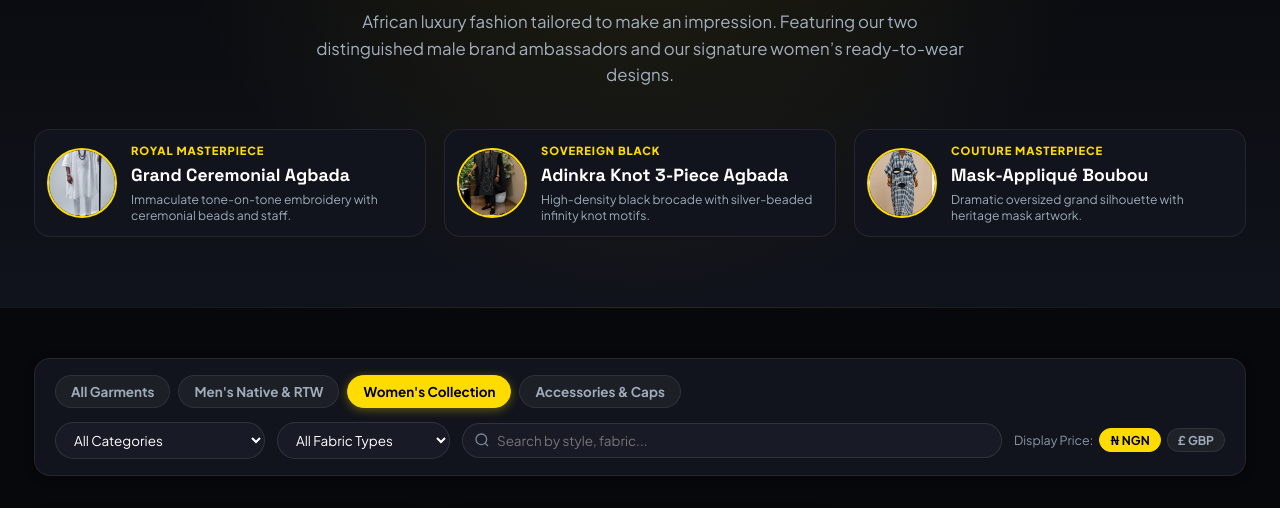
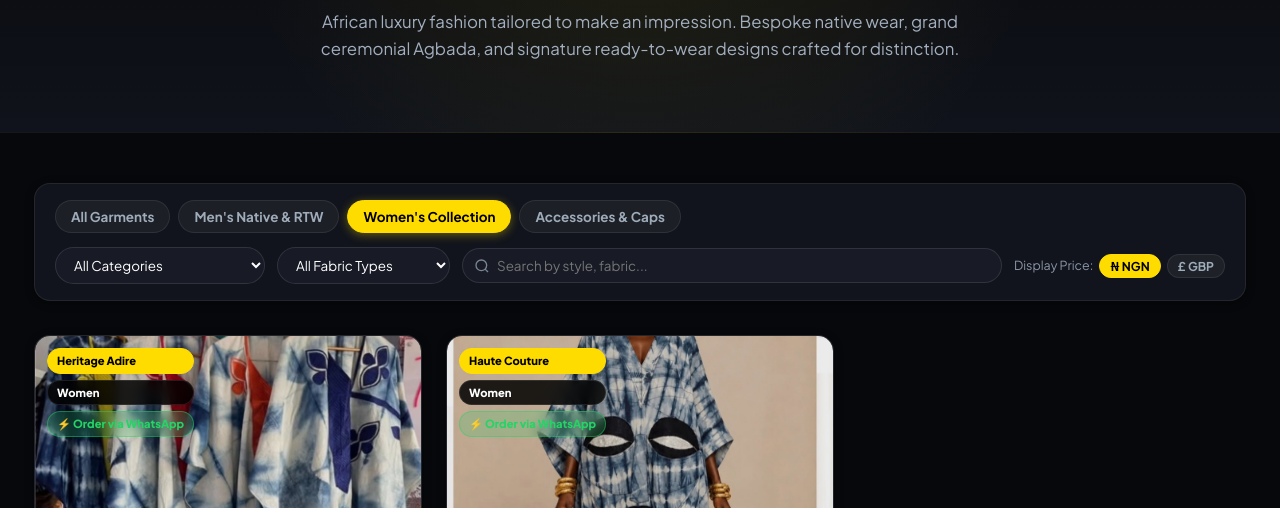
Before and after one commit to winnerbanjo/tpglobal, a plain HTML site: page index.html in a window 1280 px wide. Both pictures are taken after a click on the button "Shop Women's Line". Shown: the part 230-738 px from the top of the page. Drawn offline with Linux system fonts and the light colour scheme.

Commit message:
Remove showcase highlight strip from TP Stitches catalogue hero

```diff
--- a/index.html
+++ b/index.html
@@ -458,42 +458,8 @@
           <div class="div-hero-badge">TP Global Services • Division 01</div>
           <h1 class="div-hero-title">TP Stitches Lookbook &amp; Catalogue</h1>
           <p class="div-hero-sub">
-            African luxury fashion tailored to make an impression. Featuring our two distinguished male brand ambassadors and our signature women’s ready-to-wear designs.
+            African luxury fashion tailored to make an impression. Bespoke native wear, grand ceremonial Agbada, and signature ready-to-wear designs crafted for distinction.
           </p>
-
-          <!-- Showcase Strip: Authentic Masterpieces -->
-          <div class="ambassador-hero-strip">
-            <div class="amb-strip-card">
-              <div class="amb-strip-img-box">
-                <img src="assets/images/fashion/royal-white-ceremonial-agbada.jpg" alt="Royal White Grand Ceremonial Agbada" class="amb-strip-img">
-              </div>
-              <div class="amb-strip-info">
-                <span class="amb-role">Royal Masterpiece</span>
-                <h4>Grand Ceremonial Agbada</h4>
-                <p>Immaculate tone-on-tone embroidery with ceremonial beads and staff.</p>
-              </div>
-            </div>
-            <div class="amb-strip-card">
-              <div class="amb-strip-img-box">
-                <img src="assets/images/fashion/pitch-black-infinity-knot-agbada.jpg" alt="Sovereign Black Adinkra Agbada" class="amb-strip-img">
-              </div>
-              <div class="amb-strip-info">
-                <span class="amb-role">Sovereign Black</span>
-                <h4>Adinkra Knot 3-Piece Agbada</h4>
-                <p>High-density black brocade with silver-beaded infinity knot motifs.</p>
-              </div>
-            </div>
-            <div class="amb-strip-card">
-              <div class="amb-strip-img-box">
-                <img src="assets/images/fashion/statement-adire-mask-applique-boubou.jpg" alt="Statement Mask Boubou" class="amb-strip-img">
-              </div>
-              <div class="amb-strip-info">
-                <span class="amb-role">Couture Masterpiece</span>
-                <h4>Mask-Appliqué Boubou</h4>
-                <p>Dramatic oversized grand silhouette with heritage mask artwork.</p>
-              </div>
-            </div>
-          </div>
         </div>
       </section>
 
```
